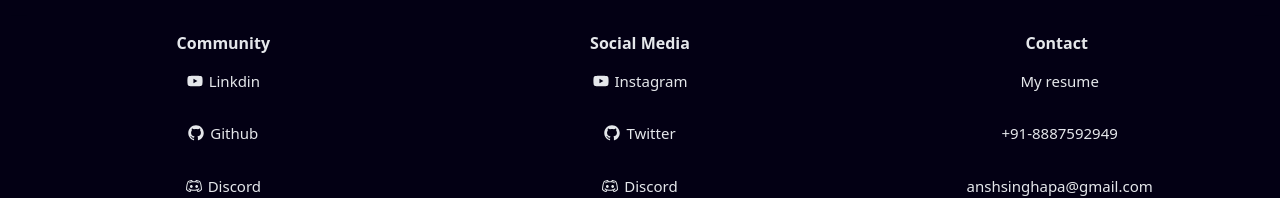
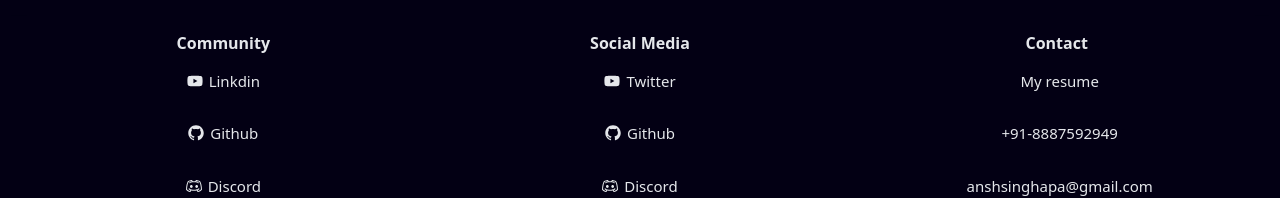
Before and after one commit to ANSHSINGH050404/Ansh-Portfolio, a Next.js app: page / in a window 1280 px wide. Shown: the part 3702-3900 px from the top of the page. Built offline with nearby package versions, Linux system fonts and the light colour scheme.

Commit message:
feat: update social media links in Footer component

```diff
--- a/components/main/Footer.tsx
+++ b/components/main/Footer.tsx
@@ -33,15 +33,15 @@ const Footer = () => {
                     <div className="font-bold text-[16px]">Social Media</div>
                     <p className="flex flex-row items-center my-[15px] cursor-pointer">
                         <FaYoutube />
-                        <span className="text-[15px] ml-[6px]">Instagram</span>
+                        <span className="text-[15px] ml-[6px]"><a href="https://x.com/AnshSin18258375"> Twitter</a></span>
                     </p>
                     <p className="flex flex-row items-center my-[15px] cursor-pointer">
                         <RxGithubLogo />
-                        <span className="text-[15px] ml-[6px]">Twitter</span>
+                        <span className="text-[15px] ml-[6px]"><a href="https://github.com/ANSHSINGH050404">Github</a></span>
                     </p>
                     <p className="flex flex-row items-center my-[15px] cursor-pointer">
                         <RxDiscordLogo />
-                        <span className="text-[15px] ml-[6px]">Discord</span>
+                        <span className="text-[15px] ml-[6px]"><a href="https://discord.gg/gvseYY3v">Discord</a></span>
                     </p>
                 </div>
                 <div className="min-w-[200px] h-auto flex flex-col items-center justify-start">
```
